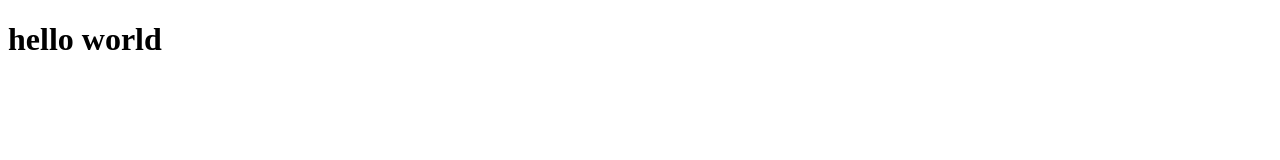
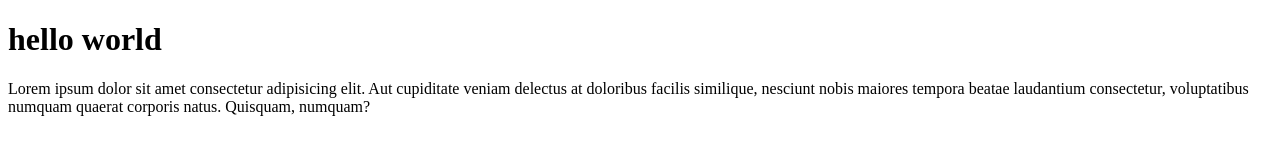
Before and after one commit to muhadh98/projectDummy, a plain HTML site: page Index.html in a window 1280 px wide. Drawn offline with Linux system fonts and the light colour scheme.

Commit message:
added paragraph

```diff
--- a/Index.html
+++ b/Index.html
@@ -9,5 +9,7 @@
     <h1>
         hello world
     </h1>
+
+    <p>Lorem ipsum dolor sit amet consectetur adipisicing elit. Aut cupiditate veniam delectus at doloribus facilis similique, nesciunt nobis maiores tempora beatae laudantium consectetur, voluptatibus numquam quaerat corporis natus. Quisquam, numquam?</p>
 </body>
 </html>
```
